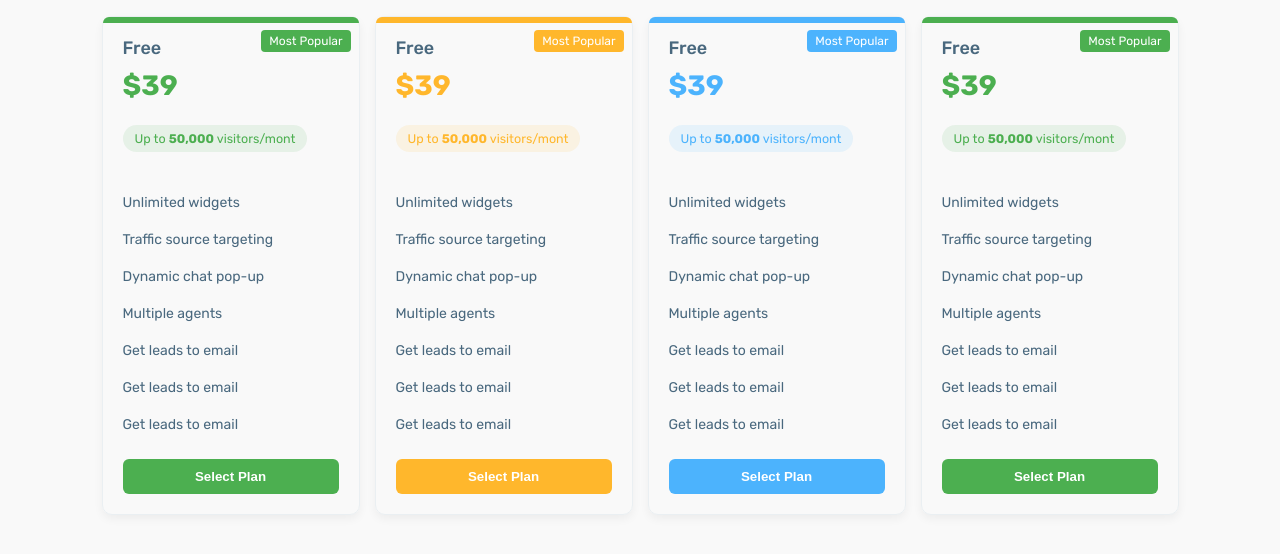
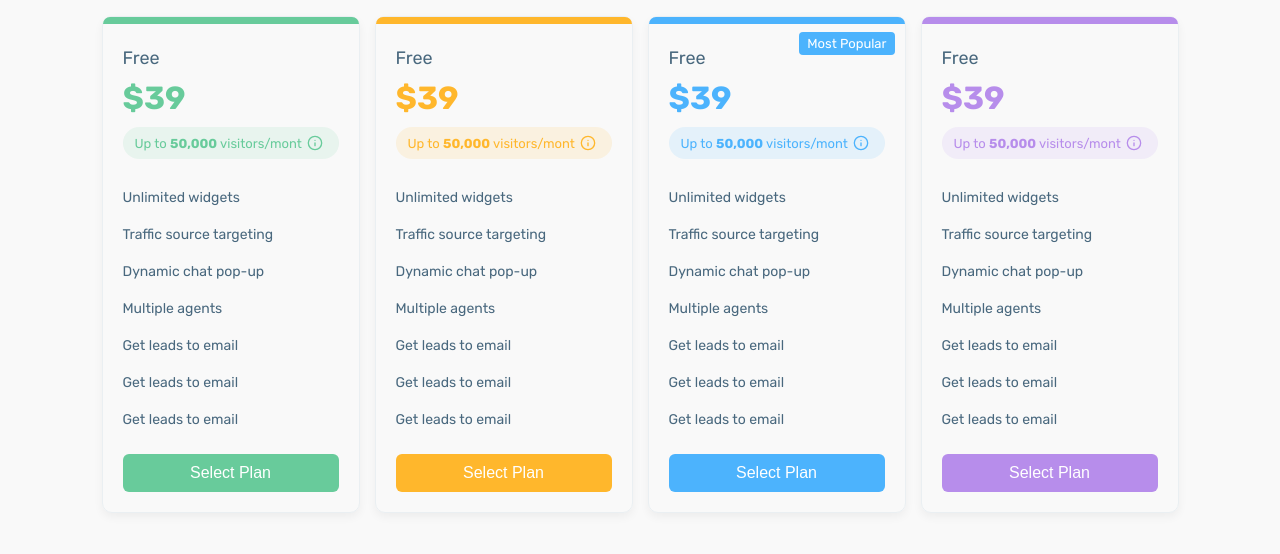
Before and after one commit to muntasirudoy/arraytics-task, a React (Vite) app in the folder pricing-plan/: page / in a window 1280 px wide. Shown: the top 554 px of the page. Built offline with nearby package versions, Linux system fonts and the light colour scheme.

Commit message:
refactor(Card): To maintain the SOLID principle refactor the Card component, split, ensure SR

```diff
--- /dev/null
+++ b/pricing-plan/src/components/icons/InfoIcon.jsx
@@ -0,0 +1,42 @@
+// InfoIcon.jsx
+const InfoIcon = ({ size = 16, color = "currentColor", ...props }) => (
+  <svg
+    width={size}
+    height={size}
+    viewBox="0 0 16 16"
+    fill="none"
+    xmlns="http://www.w3.org/2000/svg"
+    {...props}
+  >
+    <g clipPath="url(#clip0)">
+      <path
+        d="M8.00016 14.6668C11.6821 14.6668 14.6668 11.6821 14.6668 8.00016C14.6668 4.31826 11.6821 1.3335 8.00016 1.3335C4.31826 1.3335 1.3335 4.31826 1.3335 8.00016C1.3335 11.6821 4.31826 14.6668 8.00016 14.6668Z"
+        stroke={color}
+        strokeWidth="1.33"
+        strokeLinecap="round"
+        strokeLinejoin="round"
+      />
+      <path
+        d="M8 10.6667V8"
+        stroke={color}
+        strokeWidth="1.33"
+        strokeLinecap="round"
+        strokeLinejoin="round"
+      />
+      <path
+        d="M8 5.3335H8.00667"
+        stroke={color}
+        strokeWidth="1.33"
+        strokeLinecap="round"
+        strokeLinejoin="round"
+      />
+    </g>
+    <defs>
+      <clipPath id="clip0">
+        <rect width="16" height="16" fill="white" />
+      </clipPath>
+    </defs>
+  </svg>
+);
+
+export default InfoIcon;
--- a/pricing-plan/src/components/ui/Badge/Badge.jsx
+++ b/pricing-plan/src/components/ui/Badge/Badge.jsx
@@ -1,9 +1,24 @@
+import InfoIcon from "../../icons/InfoIcon";
 import { StyledBadge } from "./Badge.style";
 
-const Badge = ({ children, bgColor, rounded }) => {
+const Badge = ({
+  children,
+  bgColor,
+  rounded,
+  opacity,
+  color,
+  padding,
+  icon,
+}) => {
   return (
-    <StyledBadge $bgColor={bgColor} $rounded={rounded}>
-      {children}
+    <StyledBadge
+      $bgColor={bgColor}
+      $opacity={opacity}
+      $rounded={rounded}
+      $color={color}
+      $padding={padding}
+    >
+      {children} {icon && <InfoIcon />}
     </StyledBadge>
   );
 };
--- a/pricing-plan/src/components/ui/Badge/Badge.style.js
+++ b/pricing-plan/src/components/ui/Badge/Badge.style.js
@@ -1,12 +1,22 @@
 import styled from "styled-components";
 
 export const StyledBadge = styled.span`
-  position: absolute;
-  top: 13px;
-  right: 8px;
-  background-color: ${({ $bgColor }) => $bgColor};
-  color: white;
-  padding: 4px 8px;
-  font-size: 12px;
-  border-radius: ${({ $rounded }) => $rounded || "4px"};
+  background-color: ${({ $bgColor, $opacity }) =>
+    $bgColor
+      ? `${$bgColor}${
+          typeof $opacity === "number"
+            ? Math.round($opacity * 255)
+                .toString(16)
+                .padStart(2, "0")
+            : ""
+        }`
+      : "transparent"};
+  color: ${({ $color }) => $color || "#fff"};
+  padding: ${({ $padding }) => $padding || "8px 12px"};
+  font-size: 13px;
+  border-radius: ${({ $rounded }) => ($rounded ? "50px" : "4px")};
+  display: flex;
+  align-items: center;
+  height: fit-content;
+  gap: 5px;
 `;
--- a/pricing-plan/src/components/ui/Card/Card.jsx
+++ b/pricing-plan/src/components/ui/Card/Card.jsx
@@ -9,8 +9,8 @@ import {
   FeatureList,
   Price,
   SelectPlanButton,
-  Subtitle,
   PriceSuffix,
+  TopBadge,
 } from "./Card.styles";
 
 const Card = ({ children, variant = "blue" }) => {
@@ -23,34 +23,73 @@ const Card = ({ children, variant = "blue" }) => {
   );
 };
 
-const Header = ({ title, price, subtitle, badge, variant, suffix = "" }) => {
+const CardTopBadge = ({ badge, variant }) => {
+  if (!badge) return null;
   const theme = cardThemes[variant] || cardThemes.blue;
 
   return (
+    <TopBadge>
+      <Badge padding={"4px 8px"} bgColor={theme.badgeColor}>
+        {badge}
+      </Badge>
+    </TopBadge>
+  );
+};
+
+const CardTitleBlock = ({ title }) => <CardTitle>{title}</CardTitle>;
+
+const CardPrice = ({ price, suffix, variant }) => {
+  const theme = cardThemes[variant] || cardThemes.blue;
+
+  return (
+    <Price $color={theme.primary}>
+      {price}
+      {suffix && <PriceSuffix>/{suffix}</PriceSuffix>}
+    </Price>
+  );
+};
+
+const CardSubtitle = ({ subtitle, variant, icon }) => {
+  const theme = cardThemes[variant] || cardThemes.blue;
+  if (!subtitle) return null;
+
+  return (
+    <Badge
+      bgColor={theme.primary}
+      color={theme.primary}
+      rounded
+      opacity={0.12}
+      icon={icon}
+    >
+      <span dangerouslySetInnerHTML={{ __html: subtitle }} />
+    </Badge>
+  );
+};
+
+const Header = ({
+  title,
+  price,
+  subtitle,
+  badge,
+  suffix = "",
+  variant,
+  icon,
+}) => {
+  return (
     <CardHeader>
-      {badge && <Badge bgColor={theme.badgeColor}>{badge}</Badge>}
-      <CardTitle>{title}</CardTitle>
-      <Price $color={theme.primary}>
-        {price} {suffix && <PriceSuffix>/{suffix}</PriceSuffix>}
-      </Price>
-      {subtitle && (
-        <Subtitle
-          dangerouslySetInnerHTML={{ __html: subtitle }}
-          $bgColor={theme.primary}
-          $color={theme.primary}
-        />
-      )}
+      <CardTopBadge badge={badge} variant={variant} />
+      <CardTitleBlock title={title} />
+      <CardPrice price={price} suffix={suffix} variant={variant} />
+      <CardSubtitle subtitle={subtitle} variant={variant} icon={icon} />
     </CardHeader>
   );
 };
 
 const Features = ({ children }) => <FeatureList>{children}</FeatureList>;
-
 const Feature = ({ children }) => <FeatureItem>{children}</FeatureItem>;
 
 const Action = ({ onClick, label, variant }) => {
   const theme = cardThemes[variant] || cardThemes.blue;
-
   return (
     <SelectPlanButton onClick={onClick} $bgColor={theme.buttonColor}>
       {label}
--- a/pricing-plan/src/components/ui/Card/Card.styles.js
+++ b/pricing-plan/src/components/ui/Card/Card.styles.js
@@ -1,6 +1,6 @@
 import styled from "styled-components";
 export const CardTopStripe = styled.div`
-  height: 6px;
+  height: 7px;
   width: 100%;
   background-color: ${({ $bgColor }) => $bgColor};
   border-top-left-radius: 10px;
@@ -8,6 +8,11 @@ export const CardTopStripe = styled.div`
   position: absolute;
   top: 0;
   left: 0;
+`;
+export const TopBadge = styled.div`
+  position: absolute;
+  top: 15px;
+  right: 10px;
 `;
 export const CardContainer = styled.div`
   border: 1px solid ${({ $borderColor }) => $borderColor || "#ccc"};
@@ -25,13 +30,13 @@ export const CardHeader = styled.div`
 
 export const CardTitle = styled.h2`
   font-size: 18px;
-  font-weight: 500;
-  margin: 0;
+  font-weight: 400;
+  margin: 10px 0 0 0;
   color: var(--primary-color);
 `;
 
 export const Price = styled.p`
-  font-size: 28px;
+  font-size: 32px;
   font-weight: 700;
   margin: 10px 0;
   color: ${({ $color }) => $color || "#ccc"};
@@ -42,25 +47,6 @@ export const PriceSuffix = styled.span`
   margin: 10px 0;
 
   color: var(--price-suffix);
-`;
-
-export const Subtitle = styled.p`
-  background-color: ${({ $bgColor, $opacity = 0.11 }) =>
-    $bgColor
-      ? `${$bgColor}${
-          typeof $opacity === "number"
-            ? Math.round($opacity * 255)
-                .toString(16)
-                .padStart(2, "0")
-            : ""
-        }`
-      : "transparent"};
-  padding: 6px 12px;
-  border-radius: 999px;
-  display: inline-block;
-  font-size: 12.5px;
-
-  color: ${({ $color }) => $color};
 `;
 
 export const FeatureList = styled.ul`
@@ -85,8 +71,8 @@ export const SelectPlanButton = styled.button`
   border-radius: 6px;
   cursor: pointer;
   width: 100%;
-  font-weight: 600;
-
+  font-weight: 500;
+  font-size: 16px;
   &:hover {
     opacity: 0.9;
   }
--- a/pricing-plan/src/modules/pricing/pricing.jsx
+++ b/pricing-plan/src/modules/pricing/pricing.jsx
@@ -10,8 +10,8 @@ const Pricing = () => {
             title="Free"
             price="$39"
             subtitle="Up to <strong>50,000</strong> visitors/mont"
-            badge="Most Popular"
             variant="green"
+            icon
           />
           <Card.Features>
             <Card.Feature>Unlimited widgets</Card.Feature>
@@ -29,8 +29,8 @@ const Pricing = () => {
             title="Free"
             price="$39"
             subtitle="Up to <strong>50,000</strong> visitors/mont"
-            badge="Most Popular"
             variant="yellow"
+            icon
           />
           <Card.Features>
             <Card.Feature>Unlimited widgets</Card.Feature>
@@ -54,6 +54,7 @@ const Pricing = () => {
             subtitle="Up to <strong>50,000</strong> visitors/mont"
             badge="Most Popular"
             variant="blue"
+            icon
           />
           <Card.Features>
             <Card.Feature>Unlimited widgets</Card.Feature>
@@ -66,13 +67,13 @@ const Pricing = () => {
           </Card.Features>
           <Card.Action label="Select Plan" onClick={() => {}} variant="blue" />
         </Card>
-        <Card variant="green">
+        <Card variant="purple">
           <Card.Header
             title="Free"
             price="$39"
             subtitle="Up to <strong>50,000</strong> visitors/mont"
-            badge="Most Popular"
-            variant="green"
+            variant="purple"
+            icon
           />
           <Card.Features>
             <Card.Feature>Unlimited widgets</Card.Feature>
@@ -83,7 +84,11 @@ const Pricing = () => {
             <Card.Feature>Get leads to email</Card.Feature>
             <Card.Feature>Get leads to email</Card.Feature>
           </Card.Features>
-          <Card.Action label="Select Plan" onClick={() => {}} variant="green" />
+          <Card.Action
+            label="Select Plan"
+            onClick={() => {}}
+            variant="purple"
+          />
         </Card>
       </Grid>
     </>
--- a/pricing-plan/src/styles/GlobalStyle.js
+++ b/pricing-plan/src/styles/GlobalStyle.js
@@ -6,6 +6,7 @@ const GlobalStyle = createGlobalStyle`
     --primary-color: #49687E;
     --price-suffix: #83a1b7
   }
+
   body {
     margin: 0;
     padding: 0;
--- a/pricing-plan/src/utils/card-theme.js
+++ b/pricing-plan/src/utils/card-theme.js
@@ -15,17 +15,17 @@ const cardThemes = {
   },
   green: {
     borderColor: "#eaeff2",
-    buttonColor: "#4CAF50",
+    buttonColor: "#68cb9b",
     subtitleBg: "#E8F5E9",
-    badgeColor: "#4CAF50",
-    primary: "#4CAF50",
+    badgeColor: "#68cb9b",
+    primary: "#68cb9b",
   },
   purple: {
     borderColor: "#eaeff2",
-    buttonColor: "#9C27B0",
+    buttonColor: "#b78deb",
     subtitleBg: "#F3E5F5",
-    badgeColor: "#9C27B0",
-    primary: "#9C27B0",
+    badgeColor: "#b78deb",
+    primary: "#b78deb",
   },
 };
 
```
